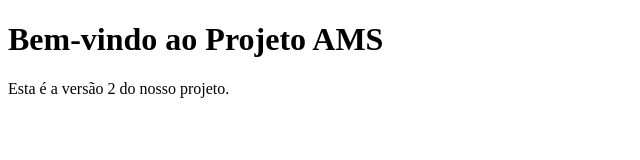
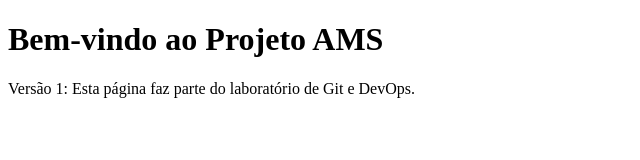
Before and after one commit to Belezinha22/projetoAMS_ANDREI_GUSTAVO, a plain HTML site: page src/index.html in a window 1280 px wide. Shown: the whole page, without its empty margins (0-640 px from the left). Drawn offline with Linux system fonts and the light colour scheme.

Commit message:
feat: texto versao 1 do paragrafo

```diff
--- a/src/index.html
+++ b/src/index.html
@@ -9,7 +9,7 @@
 
 <body>
     <h1>Bem-vindo ao Projeto AMS</h1>
-    <p>Esta é a versão 2 do nosso projeto.</p>
+    <p>Versão 1: Esta página faz parte do laboratório de Git e DevOps.</p>
 </body>
 
 </html>
```
